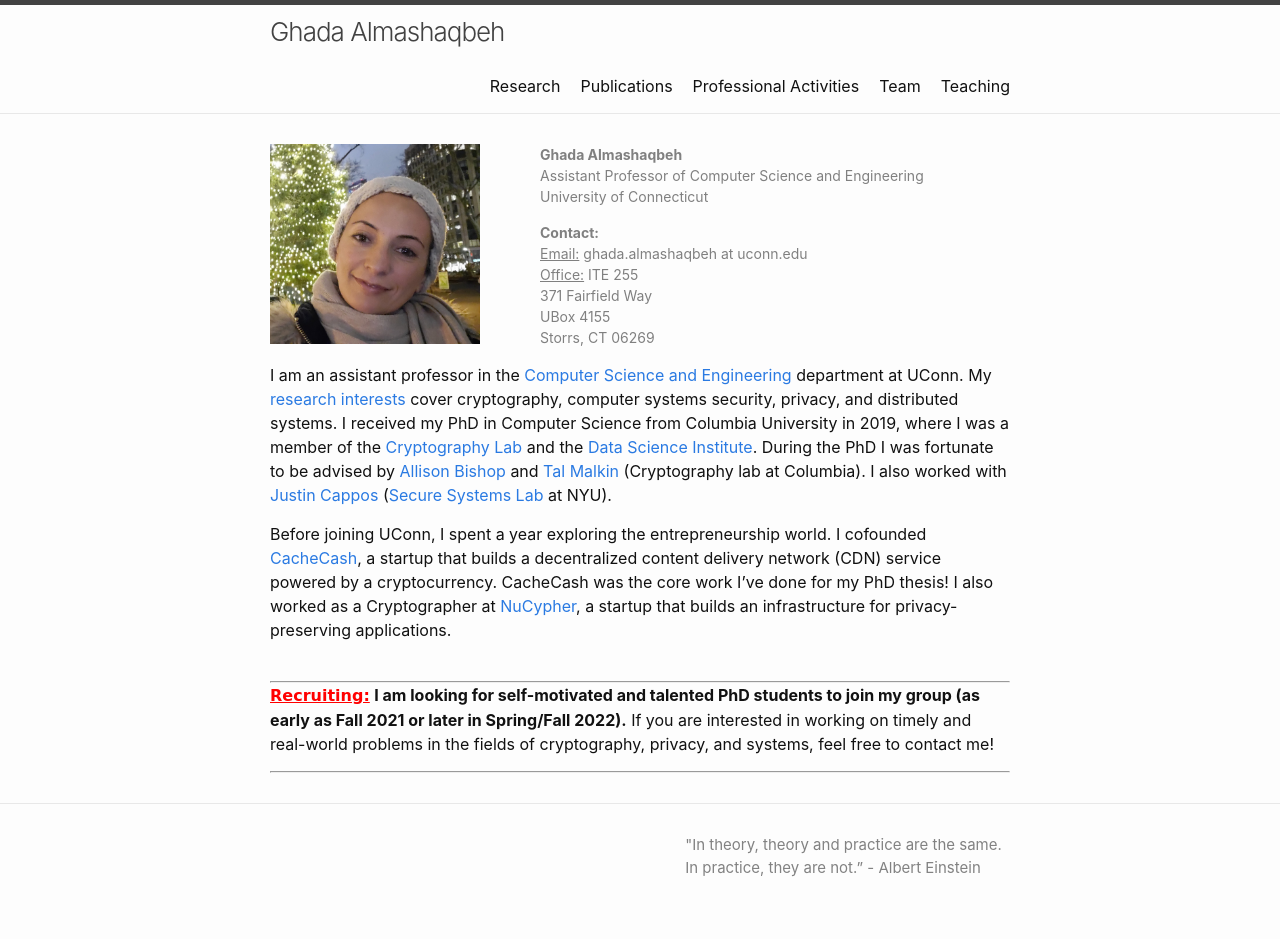
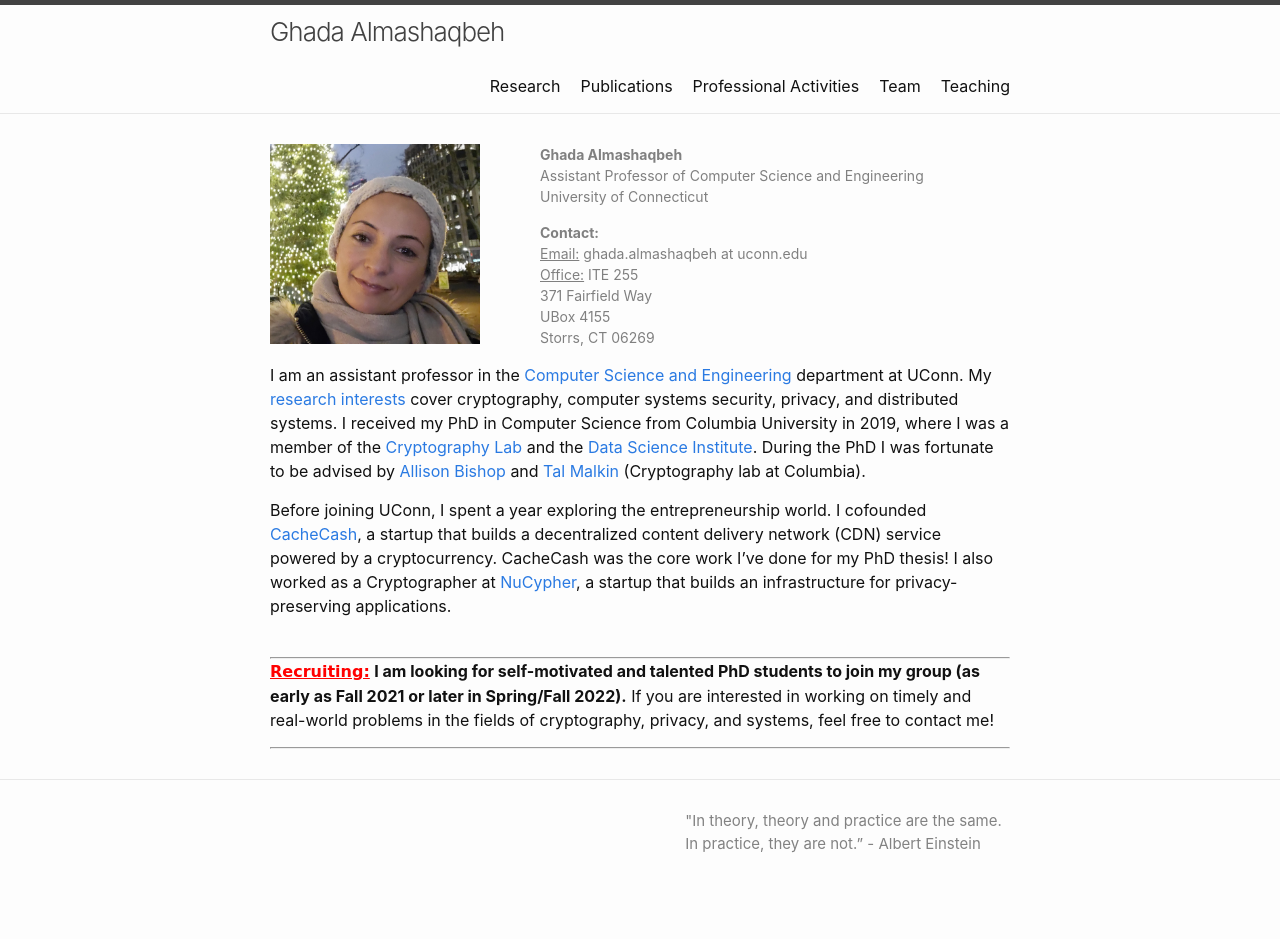
Before and after one commit to GhadaAlmashaqbeh/GhadaAlmashaqbeh.github.io, a Jekyll site: the page built from index.md, in a window 1280 px wide. Built offline with Jekyll 4.4.1, drawn with Linux system fonts in a browser that asks for light colours; after the commit the page ends 915 px from its top, so only the background shows below that.

Commit message:
edit profile

```diff
--- a/index.md
+++ b/index.md
@@ -19,7 +19,7 @@
 </div>
 
 
-I am an assistant professor in the [Computer Science and Engineering](https://www.cse.uconn.edu/) department at UConn. My [research interests](/research/) cover cryptography, computer systems security, privacy, and distributed systems. I received my PhD in Computer Science from Columbia University in 2019, where I was a member of the [Cryptography Lab](http://www.cs.columbia.edu/crypto) and the [Data Science Institute](https://datascience.columbia.edu/). During the PhD I was fortunate to be advised by [Allison Bishop](https://www.thecomputersciencecomedian.com) and [Tal Malkin](http://www.cs.columbia.edu/~tal) (Cryptography lab at Columbia). I also worked with [Justin Cappos](https://ssl.engineering.nyu.edu/personalpages/jcappos/) ([Secure Systems Lab](https://ssl.engineering.nyu.edu) at NYU).
+I am an assistant professor in the [Computer Science and Engineering](https://www.cse.uconn.edu/) department at UConn. My [research interests](/research/) cover cryptography, computer systems security, privacy, and distributed systems. I received my PhD in Computer Science from Columbia University in 2019, where I was a member of the [Cryptography Lab](http://www.cs.columbia.edu/crypto) and the [Data Science Institute](https://datascience.columbia.edu/). During the PhD I was fortunate to be advised by [Allison Bishop](https://www.thecomputersciencecomedian.com) and [Tal Malkin](http://www.cs.columbia.edu/~tal) (Cryptography lab at Columbia).
 
 Before joining UConn, I spent a year exploring the entrepreneurship world. I cofounded [CacheCash](https://cachecash.com), a startup that builds a decentralized content delivery network (CDN) service powered by a cryptocurrency. CacheCash was the core work I've done for my PhD thesis! I also worked as a Cryptographer at [NuCypher](https://www.nucypher.com/), a startup that builds an infrastructure for privacy-preserving applications.
 <br/>
```
